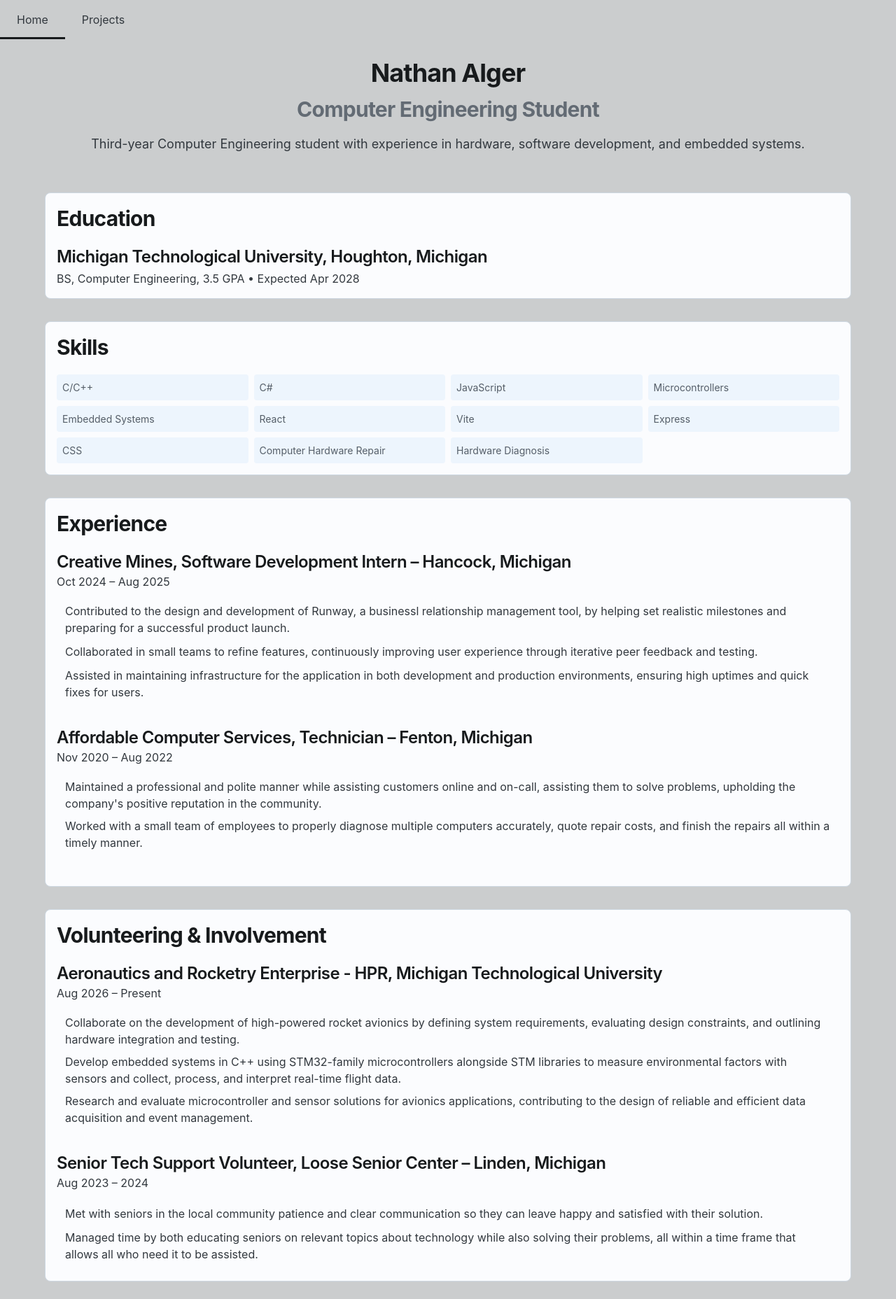
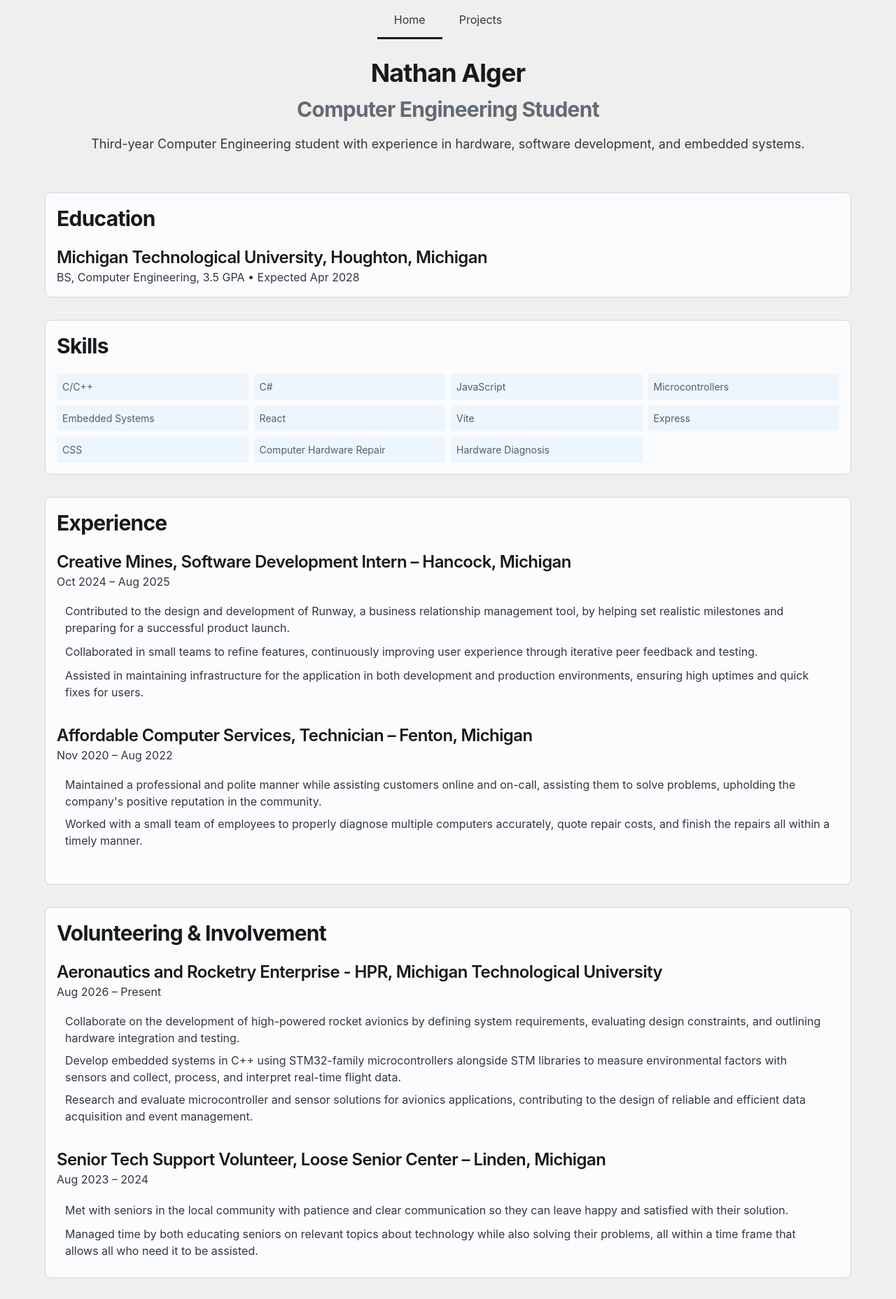
Before and after one commit to nathanalger/portfolio, a React (Vite) app in the folder frontend/: page / in a window 1280 px wide. Shown: the top 1856 px of the page at 70% size. Built offline with nearby package versions, Linux system fonts and the light colour scheme.

Commit message:
feat: middle nav

```diff
--- a/frontend/src/architecture/Router.tsx
+++ b/frontend/src/architecture/Router.tsx
@@ -6,7 +6,7 @@ import Projects from "../pages/Projects";
 const router = createBrowserRouter([
   {
     path: "/",
-    element: <Wrapper />, // wrapper
+    element: <Wrapper />,
     //errorElement: <NotFound />,
     children: [
       { index: true, element: <Home /> },
--- a/frontend/src/architecture/ThemeRoot.tsx
+++ b/frontend/src/architecture/ThemeRoot.tsx
@@ -1,7 +1,17 @@
 import { CssBaseline, CssVarsProvider, extendTheme } from "@mui/joy";
 import { type ReactNode } from "react";
 
-const theme = extendTheme({});
+const theme = extendTheme({
+  colorSchemes: {
+    light: {
+      palette: {
+        background: {
+          backdrop: "#efefef",
+        },
+      },
+    },
+  },
+});
 
 const ThemeRoot = ({ children }: { children: ReactNode }) => {
   return (
--- a/frontend/src/components/InfoBox.tsx
+++ b/frontend/src/components/InfoBox.tsx
@@ -1,4 +1,4 @@
-import { Box, Typography } from "@mui/joy";
+import { Box, Card, Typography } from "@mui/joy";
 import type { ReactNode } from "react";
 
 const InfoBox = ({
@@ -8,10 +8,14 @@ const InfoBox = ({
   title: string;
   children: ReactNode;
 }) => {
-  <Box>
-    <Typography level="h2">{title}</Typography>
-    <Box>{children}</Box>
-  </Box>;
+  return (
+    <Card sx={{ mb: 4 }}>
+      <Typography level="h2" sx={{ mb: 1 }}>
+        {title}
+      </Typography>
+      <Box>{children}</Box>
+    </Card>
+  );
 };
 
 export default InfoBox;
--- a/frontend/src/components/Wrapper.tsx
+++ b/frontend/src/components/Wrapper.tsx
@@ -13,12 +13,13 @@ const Wrapper = () => {
       <Box
         sx={{
           display: "flex",
-          gap: 0,
+          justifyContent: "center",
         }}
       >
         <NavButton routeKey="home">Home</NavButton>
         <NavButton routeKey="projects">Projects</NavButton>
       </Box>
+
       <Outlet />
     </Box>
   );
--- a/frontend/src/pages/Home.tsx
+++ b/frontend/src/pages/Home.tsx
@@ -1,13 +1,5 @@
-import {
-  Box,
-  Typography,
-  Card,
-  CardContent,
-  List,
-  ListItem,
-  Grid,
-} from "@mui/joy";
-
+import { Box, Typography, List, ListItem, Grid } from "@mui/joy";
+import InfoBox from "../components/InfoBox";
 const Home = () => {
   return (
     <Box sx={{ p: 3, maxWidth: "1200px", mx: "auto" }}>
@@ -34,28 +26,17 @@ const Home = () => {
           {/* Put links to contact info here */}
         </Box>
       </Box>
-
       {/* Education Section */}
-      <Card sx={{ mb: 4 }}>
-        <CardContent>
-          <Typography level="h2" sx={{ mb: 2 }}>
-            Education
-          </Typography>
+      <InfoBox title="Education">
         <Typography level="h3">
           Michigan Technological University, Houghton, Michigan
         </Typography>
         <Typography level="body-md">
           BS, Computer Engineering, 3.5 GPA • Expected Apr 2028
         </Typography>
-        </CardContent>
-      </Card>
-
+      </InfoBox>
       {/* Skills Section */}
-      <Card sx={{ mb: 4 }}>
-        <CardContent>
-          <Typography level="h2" sx={{ mb: 2 }}>
-            Skills
-          </Typography>
+      <InfoBox title="Skills">
         <Grid container spacing={1}>
           {[
             "C/C++",
@@ -69,8 +50,8 @@ const Home = () => {
             "CSS",
             "Computer Hardware Repair",
             "Hardware Diagnosis",
-            ].map((skill, index) => (
-              <Grid key={index} xs={6} sm={4} md={3}>
+          ].map((skill) => (
+            <Grid key={skill} xs={6} sm={4} md={3}>
               <Typography
                 level="body-sm"
                 sx={{ bgcolor: "primary.50", p: 1, borderRadius: "4px" }}
@@ -80,16 +61,9 @@ const Home = () => {
             </Grid>
           ))}
         </Grid>
-        </CardContent>
-      </Card>
-
+      </InfoBox>
       {/* Experience Section */}
-      <Card sx={{ mb: 4 }}>
-        <CardContent>
-          <Typography level="h2" sx={{ mb: 2 }}>
-            Experience
-          </Typography>
-
+      <InfoBox title="Experience">
         <Box sx={{ mb: 3 }}>
           <Typography level="h3">
             Creative Mines, Software Development Intern – Hancock, Michigan
@@ -99,9 +73,9 @@ const Home = () => {
           </Typography>
           <List>
             <ListItem>
-                Contributed to the design and development of Runway, a businessl
-                relationship management tool, by helping set realistic
-                milestones and preparing for a successful product launch.
+              Contributed to the design and development of Runway, a business
+              relationship management tool, by helping set realistic milestones
+              and preparing for a successful product launch.
             </ListItem>
             <ListItem>
               Collaborated in small teams to refine features, continuously
@@ -109,13 +83,12 @@ const Home = () => {
               testing.
             </ListItem>
             <ListItem>
-                Assisted in maintaining infrastructure for the application in
-                both development and production environments, ensuring high
-                uptimes and quick fixes for users.
+              Assisted in maintaining infrastructure for the application in both
+              development and production environments, ensuring high uptimes and
+              quick fixes for users.
             </ListItem>
           </List>
         </Box>
-
         <Box sx={{ mb: 3 }}>
           <Typography level="h3">
             Affordable Computer Services, Technician – Fenton, Michigan
@@ -131,21 +104,14 @@ const Home = () => {
             </ListItem>
             <ListItem>
               Worked with a small team of employees to properly diagnose
-                multiple computers accurately, quote repair costs, and finish
-                the repairs all within a timely manner.
+              multiple computers accurately, quote repair costs, and finish the
+              repairs all within a timely manner.
             </ListItem>
           </List>
         </Box>
-        </CardContent>
-      </Card>
-
+      </InfoBox>
       {/* Volunteering Section */}
-      <Card sx={{ mb: 4 }}>
-        <CardContent>
-          <Typography level="h2" sx={{ mb: 2 }}>
-            Volunteering & Involvement
-          </Typography>
-
+      <InfoBox title="Volunteering & Involvement">
         <Box sx={{ mb: 3 }}>
           <Typography level="h3">
             Aeronautics and Rocketry Enterprise - HPR, Michigan Technological
@@ -156,24 +122,23 @@ const Home = () => {
           </Typography>
           <List>
             <ListItem>
-                Collaborate on the development of high-powered rocket avionics
-                by defining system requirements, evaluating design constraints,
-                and outlining hardware integration and testing.
+              Collaborate on the development of high-powered rocket avionics by
+              defining system requirements, evaluating design constraints, and
+              outlining hardware integration and testing.
             </ListItem>
             <ListItem>
               Develop embedded systems in C++ using STM32-family
-                microcontrollers alongside STM libraries to measure
-                environmental factors with sensors and collect, process, and
-                interpret real-time flight data.
+              microcontrollers alongside STM libraries to measure environmental
+              factors with sensors and collect, process, and interpret real-time
+              flight data.
             </ListItem>
             <ListItem>
               Research and evaluate microcontroller and sensor solutions for
-                avionics applications, contributing to the design of reliable
-                and efficient data acquisition and event management.
+              avionics applications, contributing to the design of reliable and
+              efficient data acquisition and event management.
             </ListItem>
           </List>
         </Box>
-
         <Box>
           <Typography level="h3">
             Senior Tech Support Volunteer, Loose Senior Center – Linden,
@@ -184,7 +149,7 @@ const Home = () => {
           </Typography>
           <List>
             <ListItem>
-                Met with seniors in the local community patience and clear
+              Met with seniors in the local community with patience and clear
               communication so they can leave happy and satisfied with their
               solution.
             </ListItem>
@@ -195,20 +160,12 @@ const Home = () => {
             </ListItem>
           </List>
         </Box>
-        </CardContent>
-      </Card>
-
+      </InfoBox>
       {/* Non-Technical Work History */}
-      <Card sx={{ mb: 4 }}>
-        <CardContent>
-          <Typography level="h2" sx={{ mb: 2 }}>
-            Non-Technical Work History
-          </Typography>
+      <InfoBox title="Non-Technical Work History">
         <Grid container spacing={2}>
           <Grid xs={12} sm={6}>
-              <Typography level="h3">
-                Delivery Driver, Hungry Howie's
-              </Typography>
+            <Typography level="h3">Delivery Driver, Hungry Howie's</Typography>
             <Typography level="body-md">2023</Typography>
           </Grid>
           <Grid xs={12} sm={6}>
@@ -218,9 +175,7 @@ const Home = () => {
             <Typography level="body-md">2019</Typography>
           </Grid>
         </Grid>
-        </CardContent>
-      </Card>
-
+      </InfoBox>
       {/* Footer */}
       <Box
         sx={{
@@ -239,5 +194,4 @@ const Home = () => {
     </Box>
   );
 };
-
 export default Home;
```
Lines whose indentation alone changed are shown as unchanged.
